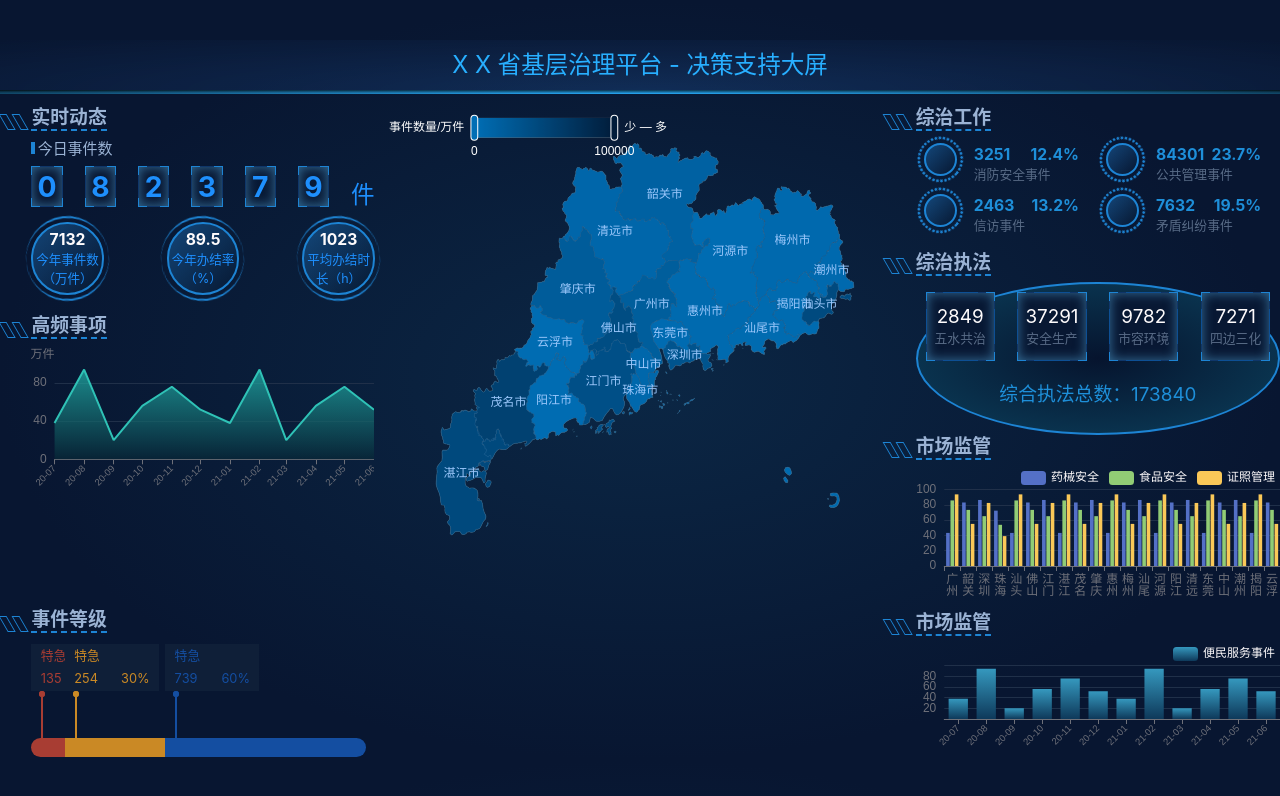
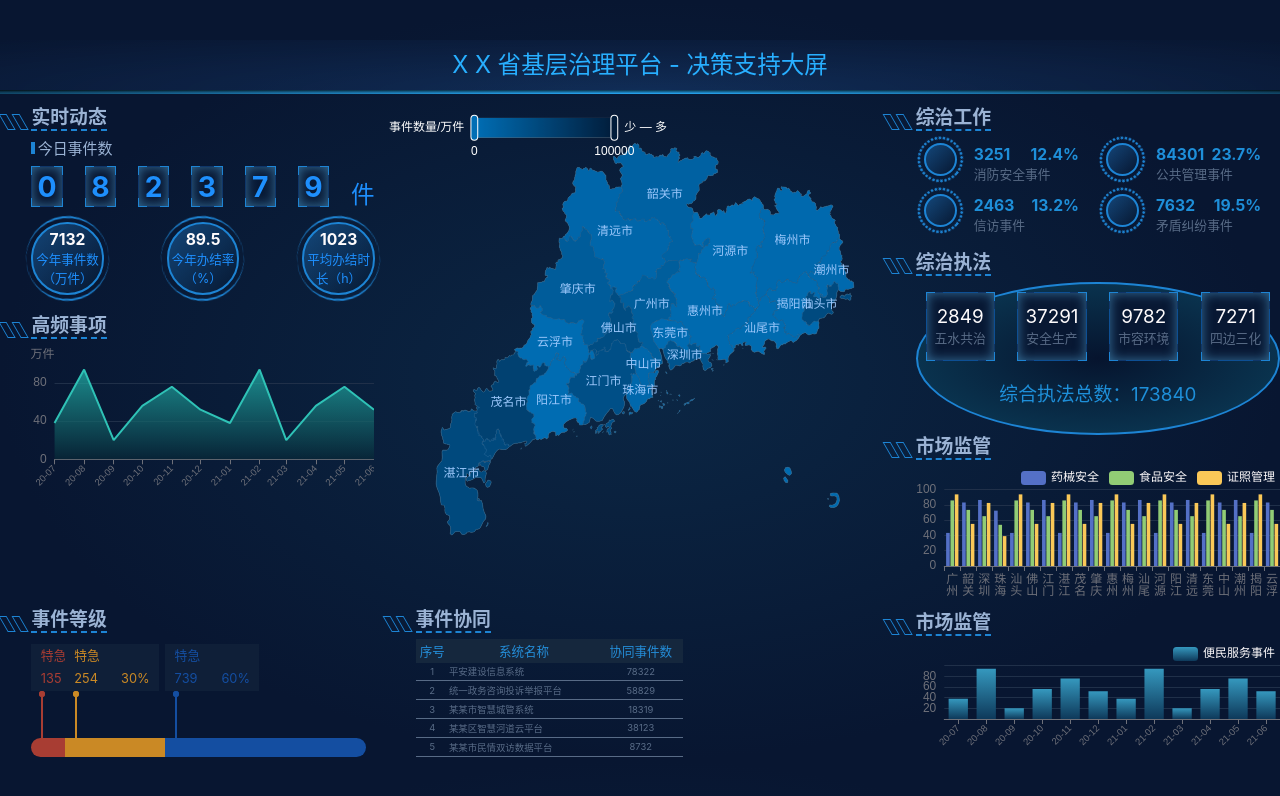
Before and after one commit to April-cl/big-screen, a React (Create React App) app: page /home in a window 1280 px wide. Shown: the top 796 px of the page. Built offline with nearby package versions, Linux system fonts and the light colour scheme.

Commit message:
完成事件协同表格

```diff
--- /dev/null
+++ b/src/components/eventCoordination.tsx
@@ -0,0 +1,30 @@
+import React, { useEffect, useRef } from 'react';
+
+export const EventCoordination = () => {
+  const divRef = useRef(null)
+  let data = {
+    name: ['平安建设信息系统', '统一政务咨询投诉举报平台', '某某市智慧城管系统', '某某区智慧河道云平台', '某某市民情双访数据平台'],
+    numbers: [78322, 58829, 18319, 38123, 8732]
+  }
+  useEffect(() => {
+    const times = data.numbers.length
+    for (let i = 0; i < times; i++) {
+      let tr = document.createElement('tr')
+      tr.innerHTML = `<td>${i+1}</td><td>${data.name[i]}</td><td>${data.numbers[i]}</td>`
+      divRef.current.appendChild(tr)
+    }
+  }, [])
+  return (
+    <table className="eventCoordination">
+      <thead>
+      <tr>
+        <th>序号</th>
+        <th>系统名称</th>
+        <th>协同事件数</th>
+      </tr>
+      </thead>
+      <tbody ref={divRef}>
+      </tbody>
+    </table>
+  );
+};
--- a/src/pages/home/home.scss
+++ b/src/pages/home/home.scss
@@ -21,7 +21,7 @@
     display: grid;
     grid-template:
       "box1 box2 box3"
-      "box4 box4 box3" 200fr
+      "box4 box5 box3" 200fr
       /426fr 648fr 452fr ;
     grid-column-gap: px(12);
     .sectionName {
@@ -369,5 +369,30 @@
         }
       }
     }
+    > .section5 {
+      grid-area: box5;
+      padding-left: px(40);
+      .eventCoordination {
+        height: px(150);
+        width: px(340);
+        border-collapse: collapse;
+        thead {
+          height: px(30);
+          color: rgb(36, 141, 216);
+          font-size: px(16);
+          background-color: rgb(21, 39, 61);
+        }
+        tbody {
+          color: rgb(88, 107, 134);
+          font-size: px(12);
+          tr {
+            border-bottom: 1px solid rgb(88, 107, 134);
+          }
+          td:nth-child(1), td:nth-child(3) {
+            text-align: center;
+          }
+        }
+      }
+    }
   }
 }
--- a/src/pages/home/index.tsx
+++ b/src/pages/home/index.tsx
@@ -9,6 +9,7 @@ import { LawEnforcement } from '../../components/lawEnforcement';
 import { MarketSupervision } from '../../components/marketSupervision';
 import { ConvenienceServices } from '../../components/convenienceServices';
 import { EventGrade } from '../../components/eventGrade';
+import { EventCoordination } from '../../components/eventCoordination';
 
 export default function Home () {
   return (
@@ -41,6 +42,10 @@ export default function Home () {
           <h2 className='sectionName'><span>事件等级</span></h2>
           <EventGrade />
         </section>
+        <section className="section5">
+          <h2 className='sectionName'><span>事件协同</span></h2>
+          <EventCoordination />
+        </section>
       </main>
     </div>
   )
```
